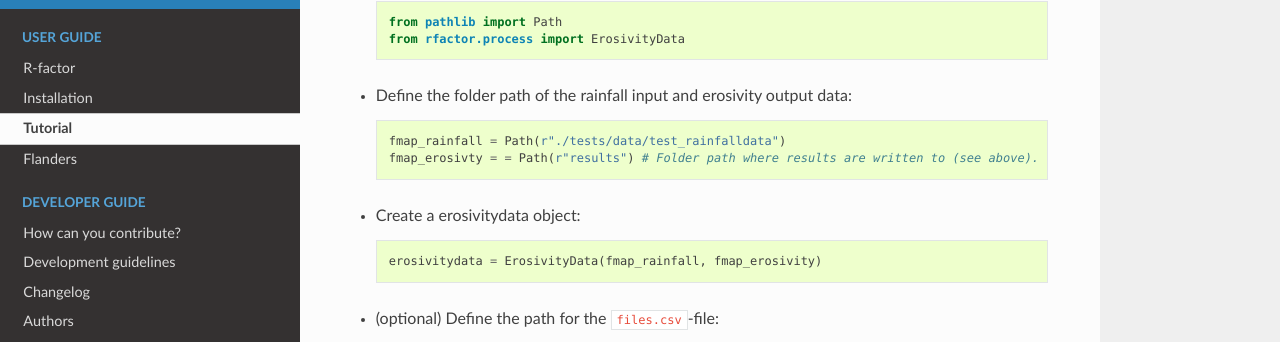
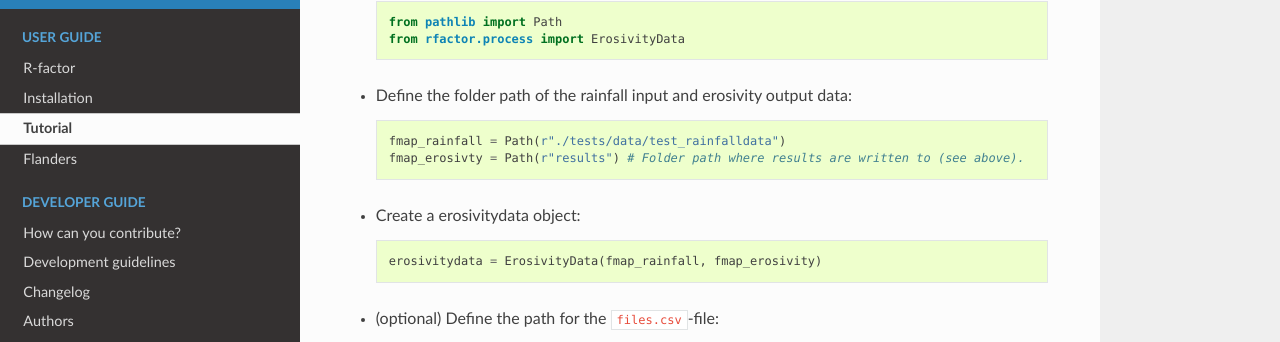
Before and after one commit to watem-sedem/rfactor, a Sphinx documentation site: the page built from docs/get-started.rst, in a window 1280 px wide and 900 px high, scrolled down 1954 px. Shown: the part 109-451 px from the top of the window. Built offline with Sphinx 7.4.7 and the Read the Docs theme 2.0.0, drawn with Linux system fonts in a browser that asks for light colours; pages that are not in the unit, such as notebooks, are missing from menus; the version number is read from the project's files by our own code.

Commit message:
Fix double equal sign

```diff
--- a/docs/get-started.rst
+++ b/docs/get-started.rst
@@ -113,7 +113,7 @@ folder):
    ::
 
        fmap_rainfall = Path(r"./tests/data/test_rainfalldata")
-       fmap_erosivty = = Path(r"results") # Folder path where results are written to (see above).
+       fmap_erosivty = Path(r"results") # Folder path where results are written to (see above).
 
 
 -  Create a erosivitydata object:
```
